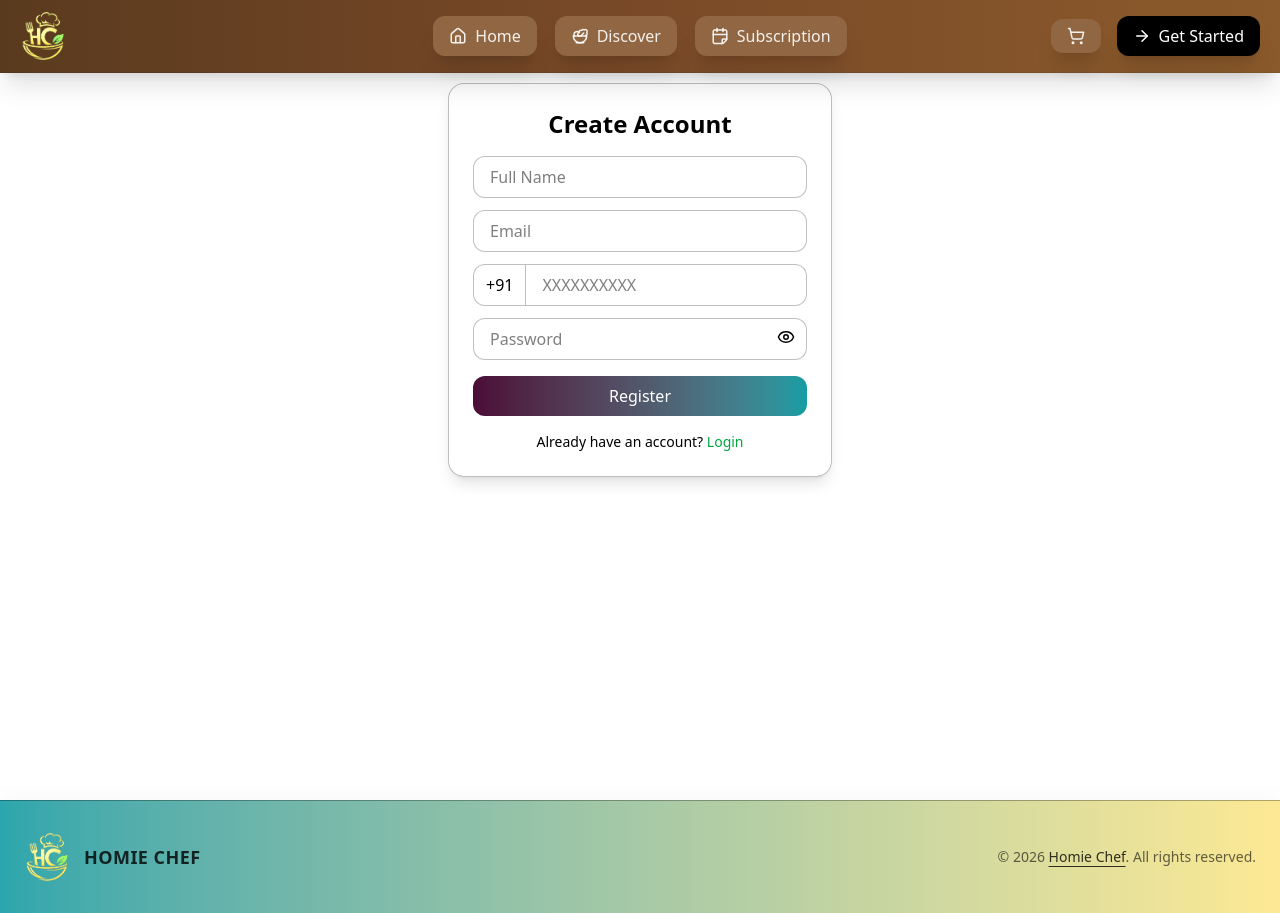
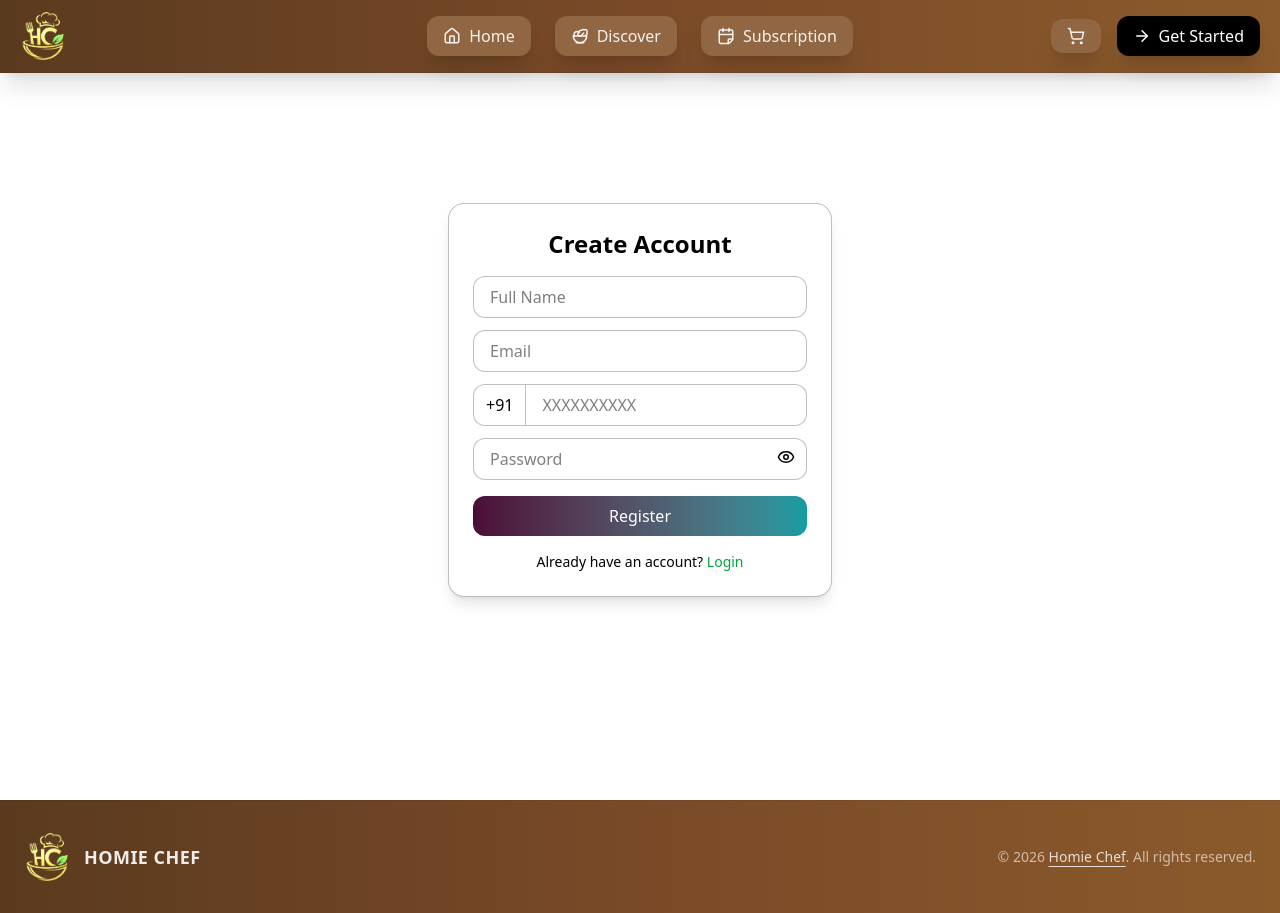
Before and after one commit to Sarthak01819/Homie-Chef-Site, a React (Vite) app in the folder frontend/: page /register in a window 1280 px wide. Built offline with nearby package versions, Linux system fonts and the light colour scheme; no server answers.

Commit message:
feat: Update UI components for improved styling and layout consistency

```diff
--- a/frontend/src/components/Footer.jsx
+++ b/frontend/src/components/Footer.jsx
@@ -6,12 +6,13 @@ const Footer = () => {
     <motion.footer
       className="
       w-full
-      bg-white/60
       backdrop-blur-lg
       border-t border-black/30
-      shadow-[0_-4px_20px_rgba(0,0,0,0.03)]
-      bg-linear-to-r from-[#119DA4]/90 to-[#FDE789]/90
     "
+    style={{
+        background: "var(--brand-wood-gradient)",
+        borderColor: "rgba(15,23,42,0.08)",
+      }}
       initial={{ opacity: 0 }}
       animate={{ opacity: 1 }}
       transition={{ duration: 0.5 }}
@@ -23,16 +24,16 @@ const Footer = () => {
             alt="Homie Chef Logo"
             className="h-12 w-auto"
           />
-          <span className="text-lg font-semibold text-black/80 tracking-wide uppercase">
+          <span className="text-lg font-semibold text-white/90 tracking-wide uppercase">
             Homie Chef
           </span>
         </div>
 
-        <p className="text-sm text-black/60 text-center sm:text-right">
+        <p className="text-sm text-white/60 text-center sm:text-right">
           © {new Date().getFullYear()}{' '}
           <Link
             to="/"
-            className="text-black/80 hover:text-green-700 transition underline underline-offset-4"
+            className="text-white/80 hover:text-green-700 transition underline underline-offset-4"
           >
             Homie Chef
           </Link>
--- a/frontend/src/components/Navbar.jsx
+++ b/frontend/src/components/Navbar.jsx
@@ -53,7 +53,7 @@ const Navbar = () => {
 
   return (
     <motion.nav
-      className="fixed top-0 left-0 w-full z-50 bg-linear-to-r backdrop-blur-2xl border-b shadow-xl"
+      className="fixed top-0 left-0 w-full z-50 backdrop-blur-2xl border-b shadow-xl"
       style={{
         background: "var(--brand-wood-gradient)",
         borderColor: "rgba(15,23,42,0.08)",
@@ -62,44 +62,40 @@ const Navbar = () => {
       animate={{ opacity: 1 }}
       transition={{ duration: 0.4 }}
     >
-      <div className="w-full px-5 py-3 flex items-center">
-        {/* Logo */}
-        <div className="w-1/3">
+      {/* ================= DESKTOP BAR ================= */}
+      <div className="max-w-7xl mx-auto w-full px-5 py-3 flex items-center">
+
+        {/* ---------- LEFT : LOGO ---------- */}
+        <div className="w-1/3 flex justify-start">
           <NavLink to="/" onClick={closeAll}>
             <img
-              className="h-10 sm:h-12 leading-1 w-auto"
+              className="h-10 sm:h-12 w-auto"
               src="/images/logo3.png"
               alt="Homie Chef Logo"
             />
           </NavLink>
         </div>
 
-        {/* Desktop Menu */}
-        <div className="hidden md:flex font-medium gap-4 justify-between w-1/3"
-          style={{ borderColor: "rgba(15,23,42,0.15)" }}
-        >
+        {/* ---------- CENTER : MAIN NAV ---------- */}
+        <div className="hidden md:flex w-1/3 justify-center">
+          <div className="flex gap-6 font-medium">
             <NavItem to="/" icon={<Home size={18} />} text="Home" />
             <NavItem to="/discover-meals" icon={<Salad size={18} />} text="Discover" />
             <NavItem to="/subscription" icon={<CalendarFold size={18} />} text="Subscription" />
-          {user && (<NavItem
+            {user && (
+              <NavItem
                 to="/tracker"
-            icon={
-              <div className="relative">
-                <BadgeCheck size={18} />
-                {favouriteCount > 0 && (
-                  <span className="absolute -top-2 -right-2 text-[10px] px-1.5 rounded-full font-semibold bg-green-500 text-white">
-                    {favouriteCount}
-                  </span>
-                )}
-              </div>
-            }
+                icon={<BadgeCheck size={18} />}
                 text="Track"
               />
             )}
           </div>
+        </div>
 
-        <div className="hidden md:flex font-medium gap-4 items-center justify-end w-1/3">
-          <motion.div className="flex gap-4 items-center ">
+        {/* ---------- RIGHT : ACTIONS ---------- */}
+        <div className="hidden md:flex w-1/3 justify-end items-center gap-4">
+
+          {/* Cart */}
           <NavItem
             to="/cart"
             icon={
@@ -115,8 +111,8 @@ const Navbar = () => {
             text=""
           />
 
+          {/* Favourites */}
           {user && (
-              <>
             <NavItem
               to="/favourites"
               icon={
@@ -131,10 +127,9 @@ const Navbar = () => {
               }
               text=""
             />
-              </>
           )}
-          </motion.div>
 
+          {/* Profile / Login */}
           {!user ? (
             <NavItem
               to="/login"
@@ -144,16 +139,14 @@ const Navbar = () => {
             />
           ) : (
             <div className="relative">
-              {/* Avatar */}
               <motion.button
                 onClick={() => setDropdown((p) => !p)}
                 whileHover={{ scale: 1.05 }}
-                className="flex items-center gap-2 px-4 py-4 justify-center rounded-full text-white transition bg-white/20 hover:bg-white/30 cursor-pointer"
+                className="flex items-center gap-2 px-4 py-3 rounded-full text-white bg-white/20 hover:bg-white/30"
               >
-                <User size={22} />
+                <User size={20} />
               </motion.button>
 
-              {/* Dropdown */}
               {dropdown && (
                 <div className="absolute right-0 mt-2 w-56 rounded-xl shadow-xl border bg-white overflow-hidden">
                   <DropdownItem to="/profile" icon={<User size={16} />} text="Profile" onClick={closeAll} />
@@ -175,17 +168,17 @@ const Navbar = () => {
           )}
         </div>
 
-        {/* Mobile Toggle */}
+        {/* ---------- MOBILE TOGGLE ---------- */}
         <motion.button
           onClick={() => setOpen((p) => !p)}
           whileHover={{ scale: 1.05 }}
-          className="md:hidden text-slate-900"
+          className="md:hidden ml-auto text-slate-900"
         >
           {open ? <X size={26} /> : <Menu size={26} />}
         </motion.button>
       </div>
 
-      {/* Mobile Menu */}
+      {/* ================= MOBILE MENU ================= */}
       {open && (
         <div className="md:hidden px-5 pb-4">
           <ul className="flex flex-col gap-3">
@@ -206,7 +199,7 @@ const Navbar = () => {
                   onClick={handleLogout}
                   disabled={loggingOut}
                   whileHover={{ scale: 1.04 }}
-                  className="px-4 py-3 rounded-xl text-black font-medium disabled:opacity-60 border border-red-600/80 bg-red-600 w-full mt-8 active:scale-95"
+                  className="px-4 py-3 rounded-xl text-white font-medium disabled:opacity-60 bg-red-600 w-full mt-6"
                 >
                   {loggingOut ? "Logging out..." : "Logout"}
                 </motion.button>
--- a/frontend/src/pages/DiscoverMeals.jsx
+++ b/frontend/src/pages/DiscoverMeals.jsx
@@ -341,9 +341,6 @@ const DiscoverMeals = () => {
             ))}
           </div>
         )}
-        <div className="mt-20">
-          <SubscriptionPromo />
-        </div>
       </motion.div>
     </motion.div>
   );
--- a/frontend/src/pages/Register.jsx
+++ b/frontend/src/pages/Register.jsx
@@ -71,7 +71,7 @@ const Register = () => {
 
   return (
     <motion.div
-      className="min-h-[70vh] flex items-center justify-center px-4"
+      className="min-h-screen flex items-center justify-center px-4"
       initial={{ opacity: 0 }}
       animate={{ opacity: 1 }}
       transition={{ duration: 0.5 }}
```
Also changed, not shown: 1 other file (tests, documents, lock files or other folders). Lines whose indentation alone changed are shown as unchanged.
